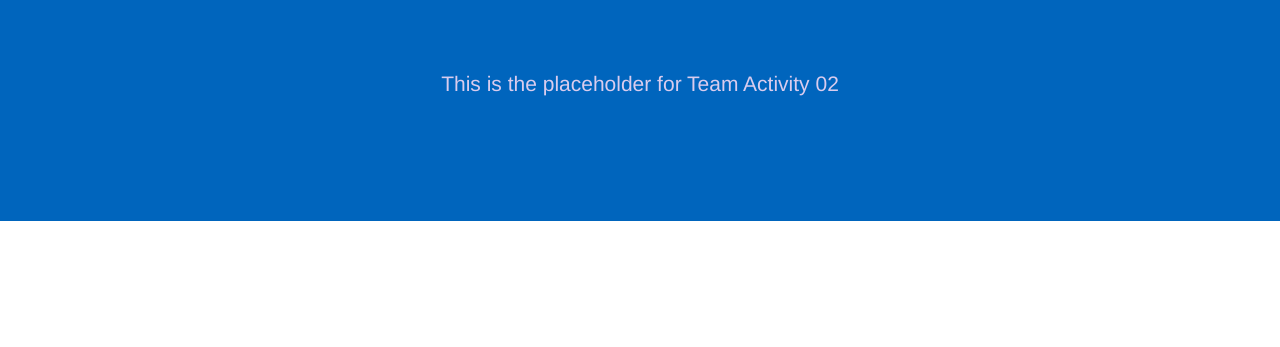
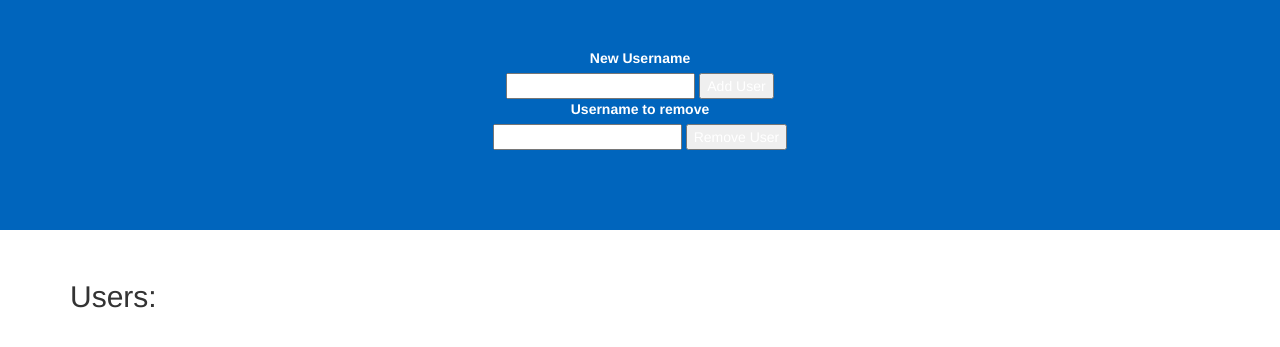
Before and after one commit to stark-tyson/cse341-team, a Node server app: template views/pages/ta02.ejs in a window 1280 px wide. Shown: the part 51-398 px from the top of the page. Run offline with Node 20, Linux system fonts and the light colour scheme; the template is opened without the code that fills it, so the values that code supplies are empty; some libraries are stand-ins or nearby versions.

Commit message:
ta02 commit

```diff
--- a/package.json
+++ b/package.json
@@ -10,10 +10,11 @@
     "start": "nodemon index.js",
     "test": "node test.js",
     "prove01": "nodemon prove01.js",
-    "prove02": "nodemon prove02.js"
+    "prove02": "nodemon prove02.js",
+    "ta02": "nodemon ta02.js"
   },
   "dependencies": {
-    "ejs": "^2.5.6",
+    "ejs": "^2.7.4",
     "express": "^4.17.1",
     "express-handlebars": "^3.0.2",
     "nodemon": "^2.0.12",
--- a/views/pages/ta02.ejs
+++ b/views/pages/ta02.ejs
@@ -9,14 +9,29 @@
   <% include ../includes/nav.ejs %>
     <div class="jumbotron text-center">
       <div class="container">
-        <h1>
-          <%= title %>
-        </h1>
-        <p>This is the placeholder for Team Activity 02</p>
+        <div>
+          <form action="/ta02/addUser" method="POST">
+            <label for="newUser">New Username</label><br>
+            <input type="text" name="newUser">
+            <button type="submit">Add User</button>
+          </form>
+        </div>
+        <div>
+          <form action="/ta02/removeUser" method="POST">
+            <label for="remUser">Username to remove</label><br>
+            <input type="text" name="remUser">
+            <button type="submit">Remove User</button>
+          </form>
+        </div>
       </div>
     </div>
     <div class="container">
-
+      <h2>Users:</h2>
+      <% for(user of users) { %>
+        <p>
+          <%= user %>
+        </p>
+        <% } %>
     </div>
 
 
```
Also changed, not shown: routes/ta02.js (+19 -1 lines).
